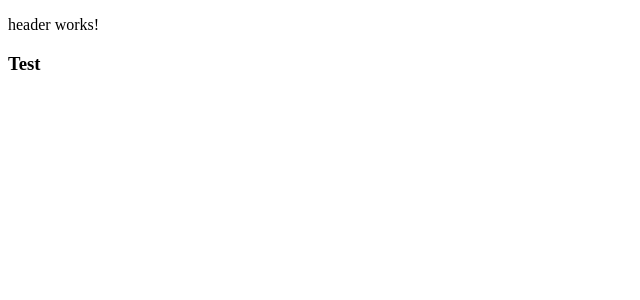
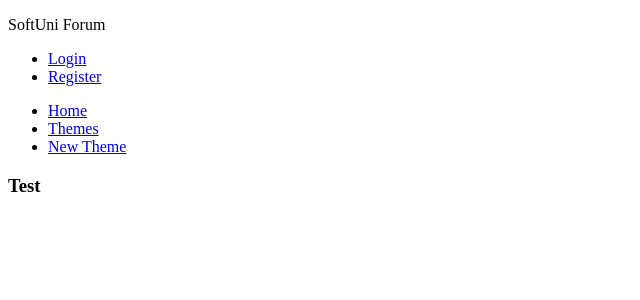
Before and after one commit to MHM056/Angular, an Angular app in the folder 04. Workshop Components/components-workshop/: page / in a window 1280 px wide. Shown: the top 300 px of the page, without its empty margins (0-640 px from the left). Built offline with nearby package versions, Linux system fonts and the light colour scheme.

Commit message:
Added HTML mark up for header component

```diff
--- a/04. Workshop Components/components-workshop/src/app/core/header/header.component.html
+++ b/04. Workshop Components/components-workshop/src/app/core/header/header.component.html
@@ -1 +1,31 @@
-<p>header works!</p>
+<header>
+    <div class="mini-navbar-wrap">
+        <div class="logo-wrap">
+            <p class="logo"><span class="logo">SoftUni Forum</span></p>
+        </div>
+        <div class="mini-navbar">
+            <ul>
+                <li>
+                    <a href="#">Login</a>
+                </li>
+                <li>
+                    <a href="#">Register</a>
+                </li>
+            </ul>
+        </div>
+    </div>
+    <nav>
+        <ul>
+            <li>
+                <a href="#">Home</a>
+            </li>
+            <li>
+                <a href="#">Themes</a>
+            </li>
+            <li>
+                <a href="#">New Theme</a>
+            </li>
+        </ul>
+    </nav>
+
+</header>
```
